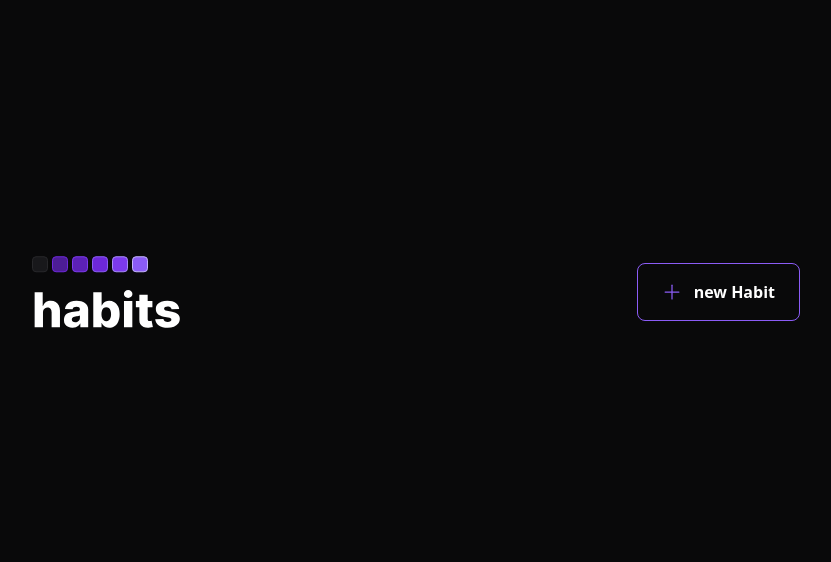
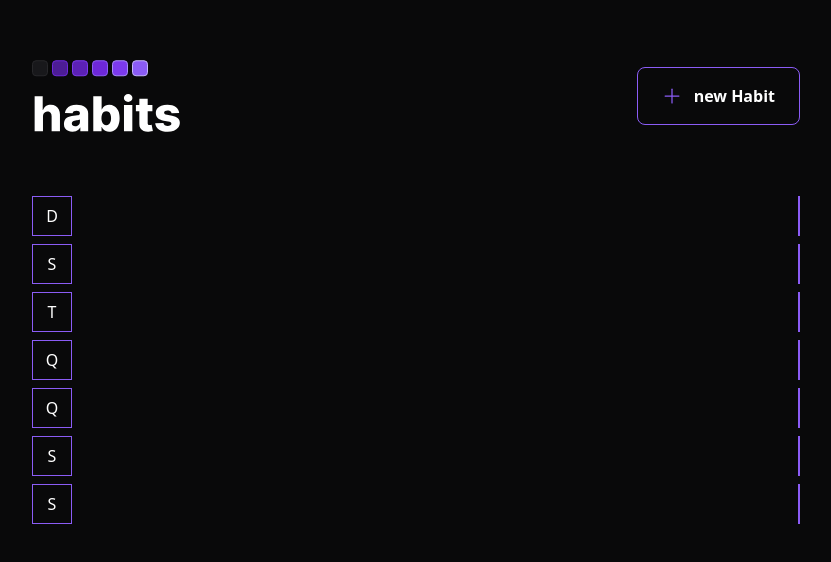
Before and after one commit to isadorabayma/RocketSeat, a React (Vite) app in the folder web/: page / in a window 1280 px wide. Shown: the part 108-670 px from the top of the page, without its empty margins (224-1055 px from the left). Built offline with nearby package versions, Linux system fonts and the light colour scheme.

Commit message:
frontend - SumaryTable component first attempt

```diff
--- a/web/src/App.tsx
+++ b/web/src/App.tsx
@@ -1,4 +1,5 @@
 import { Header } from './components/Header';
+import { SumaryTable } from './components/SumaryTable';
 import './styles/global.css';
 
 // import { Habit } from "./components/Habit"
@@ -7,7 +8,8 @@ export function App() {
   return (
     <div className="w-screen h-screen flex justify-center items-center">
       <div className="w-full max-w-5xl px-6 flex flex-col gap-16">
-        <Header/>
+        <Header />
+        <SumaryTable />
       </div>
     </div>
   )
--- /dev/null
+++ b/web/src/components/SumaryTable.tsx
@@ -0,0 +1,26 @@
+const weekLetters = ['D','S','T','Q','Q','S','S']
+
+export function SumaryTable() {
+  return(
+    <div className="w-full max-w-3xl mx-auto flex items-center justify-between">
+      <div className="flex flex-col gap-2">
+        {
+          weekLetters.map(dayLetter => {
+            return (
+              <div className="w-10 h-10 border border-violet-500 flex items-center justify-center">{dayLetter}</div>
+            )
+          })
+        }
+      </div>
+      <div className="flex flex-col gap-2">
+        {
+          weekLetters.map(dayLetter => {
+            return (
+              <div className="w-full h-10 border border-violet-500 flex items-center justify-center"></div>
+            )
+          })
+        }
+      </div>
+    </div>
+  )
+}
```
